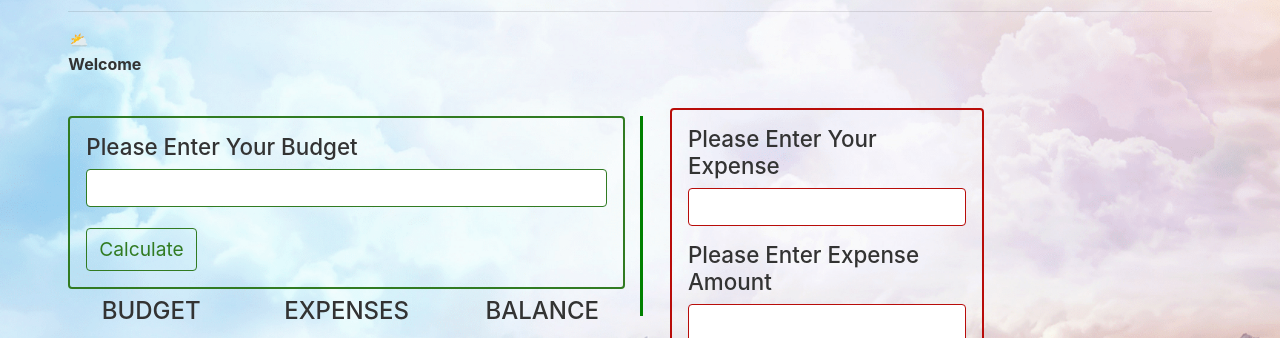
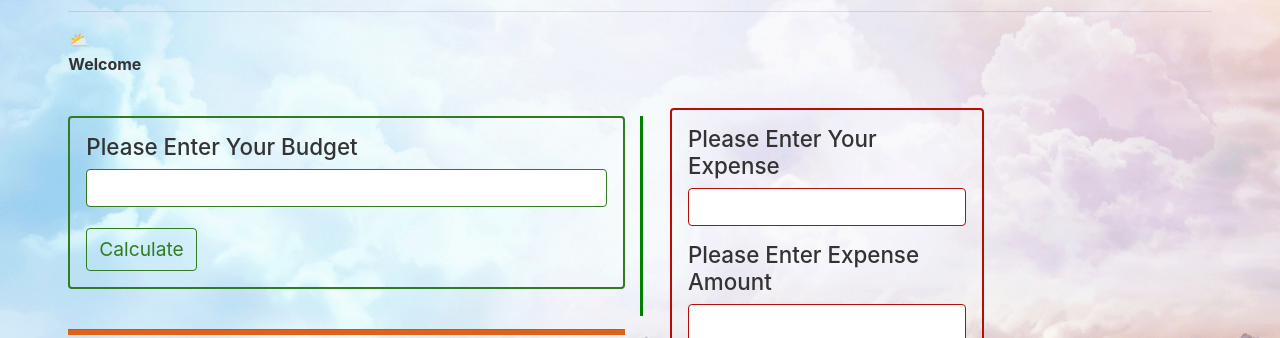
Before and after one commit to gurjit333/Budget_Application_Sprint3, a plain HTML site: page index.html in a window 1280 px wide. Shown: the part 73-411 px from the top of the page. Drawn offline with nearby package versions, Linux system fonts and the light colour scheme.

Commit message:
Adding space and horizontal line
In this commit, i have added two line code of spacing and horizontal line between the budget box and overview (result). For the extra space, </br> is the only thing I have added. Also, there are few styles that have been used like height of line, its background color and border width.

```diff
--- a/index.html
+++ b/index.html
@@ -81,6 +81,8 @@
               </form>
 
               <div class="vl"></div>
+              </br>
+              <hr style="height:5px;border-width:1;background-color:rgb(223, 98, 25)">
 
               <!-- application information -->
               <div class="row my-2">
```
